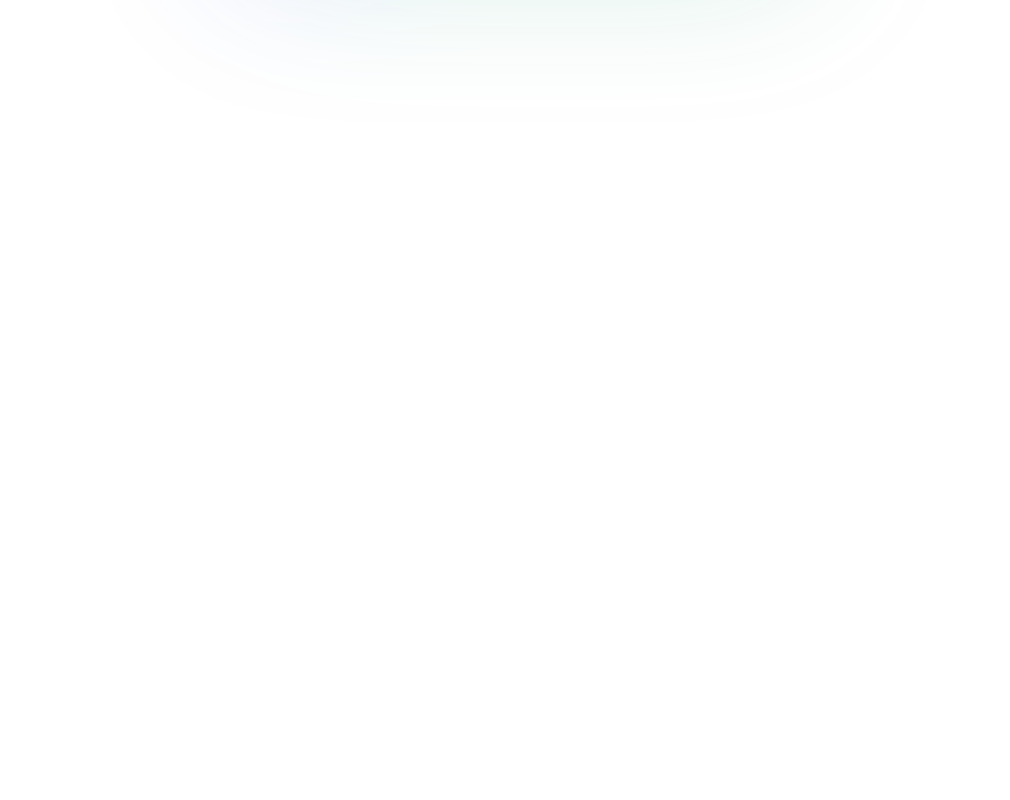
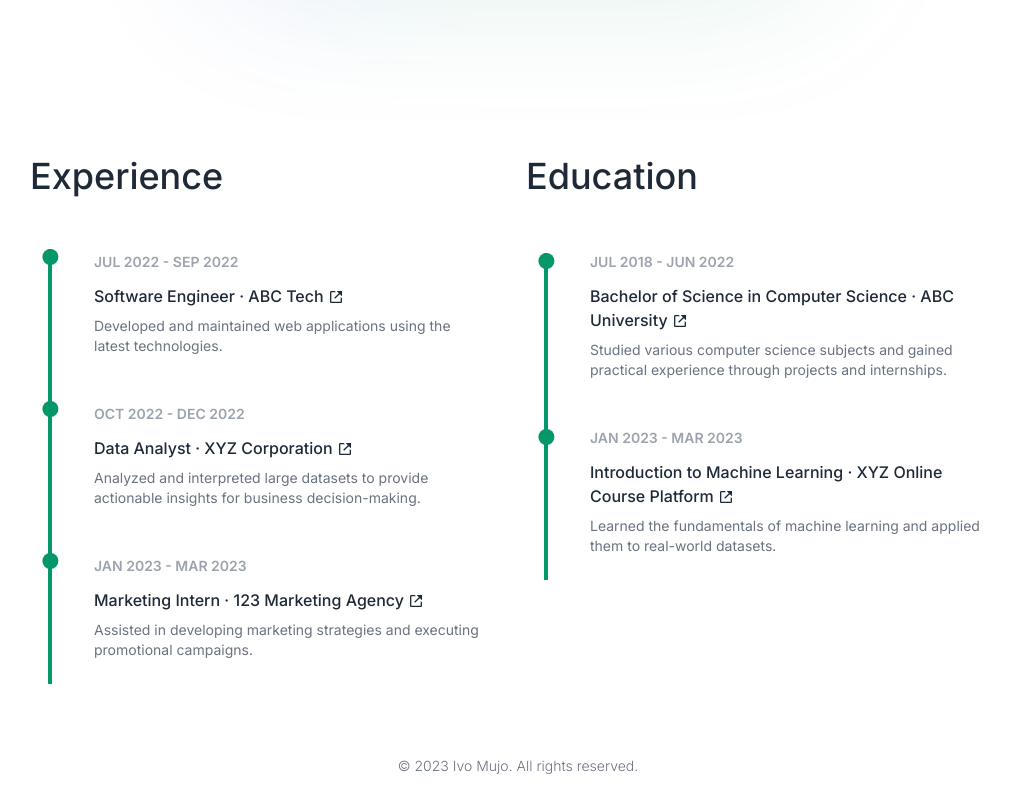
Before and after one commit to imujo/portfolio, a Next.js app: page / in a window 1280 px wide. Shown: the part 676-1476 px from the top of the page, without its empty margins (122-1132 px from the left). Before the commit the page ends 800 px from the top, so only its background shows below. Built offline with nearby package versions, Linux system fonts and the light colour scheme.

Commit message:
Add experience and education section

```diff
--- a/src/app/layout.tsx
+++ b/src/app/layout.tsx
@@ -20,6 +20,9 @@
       <body className={cn(inter.className, "dark:bg-slate-800")}>
         <Nav />
         {children}
+        <footer className="py-6 mt-12 text-sm font-light text-gray-500 flex justify-center items-center">
+          © 2023 Ivo Mujo. All rights reserved.
+        </footer>
       </body>
     </html>
   );
--- a/src/app/page.tsx
+++ b/src/app/page.tsx
@@ -1,9 +1,26 @@
+import SectionHeading from "@/components/SectionHeading";
+import TimelineElement from "@/components/TimelineElement";
+import { education, workExperience } from "@/mockdata";
 import Header from "@/sections/Header";
 
 export default function Home() {
   return (
     <main className=" px-6  max-w-5xl m-auto h-full">
       <Header />
+      <section className="flex lg:[&>div]:flex-1 gap-4 lg:items-start lg:justify-between flex-col lg:flex-row lg:mt-8   ">
+        <div>
+          <SectionHeading>Experience</SectionHeading>
+          {workExperience.map((element, i) => {
+            return <TimelineElement {...element} first={i === 0} />;
+          })}
+        </div>
+        <div className="mt-16 lg:mt-0">
+          <SectionHeading>Education</SectionHeading>
+          {education.map((element, i) => {
+            return <TimelineElement {...element} first={i === 0} />;
+          })}
+        </div>
+      </section>
     </main>
   );
 }
--- a/src/components/HeaderImage.tsx
+++ b/src/components/HeaderImage.tsx
@@ -5,7 +5,7 @@
 // TODO try to make it with Next Image
 const HeaderImage: FC<HeaderImageProps> = ({}) => {
   return (
-    <div className="relative h-56 w-56 rounded-full headerImageBg flex lg:h-[420px] lg:w-[420px] md:h-64 md:w-64 overflow-visible ">
+    <div className="relative h-44 w-44 rounded-full headerImageBg flex lg:h-[420px] lg:w-[420px] md:h-64 md:w-64 overflow-visible ">
       <img
         src="/header_img.png"
         alt="portrait"
--- /dev/null
+++ b/src/components/SectionHeading.tsx
@@ -0,0 +1,11 @@
+import { FC } from "react";
+
+const SectionHeading = ({ children }: { children?: string }) => {
+  return (
+    <h3 className="text-3xl lg:text-4xl font-medium text-gray-800 mb-8">
+      {children}
+    </h3>
+  );
+};
+
+export default SectionHeading;
--- a/src/components/TimelineElement.tsx
+++ b/src/components/TimelineElement.tsx
@@ -6,9 +6,9 @@
   from: string;
   to: string;
   title: string;
-  company: string;
+  subtitle: string;
   link: string;
-  index: number;
+  first?: boolean;
   description?: string;
   className?: string;
 }
@@ -17,17 +17,17 @@
   from,
   to,
   title,
-  company,
+  subtitle,
   link,
   description,
   className,
-  index,
+  first,
   ...rest
 }) => {
   return (
     <div
       className={cn(
-        "flex flex-col p-6 relative rounded-2xl hover:shadow-md [&>h4]:hover:text-blue-700 dark:shadow-white/10 dark:[&>h4]:hover:text-blue-600 transition-all cursor-pointer ",
+        "flex flex-col p-6 relative rounded-2xl hover:shadow-md [&>h4]:hover:text-blue-700 dark:shadow-white/10 dark:[&>h4]:hover:text-blue-600 transition-all cursor-pointer ml-10 ",
         className
       )}
       {...rest}
@@ -35,9 +35,9 @@
       <span className="mb-3 font-semibold text-sm text-gray-400 ">
         {from} - {to}
       </span>
-      <h4 className="flex items-center gap-[6px] mb-2 font-medium text-base text-gray-800 dark:text-white transition-colors">
-        {title} · {company}
-        <i>
+      <h4 className=" gap-[6px] mb-2 font-medium text-base text-gray-800 dark:text-white transition-colors">
+        {title} · {subtitle}
+        <i className="inline-block align-middle mb-[2px] ml-1">
           <BiLinkExternal />
         </i>
       </h4>
@@ -50,7 +50,7 @@
       <div
         className={cn(
           "w-1 bg-emerald-600 absolute left-[-22px] bottom-0",
-          index == 0 ? "h-[86%]" : "h-full"
+          first ? "h-[86%]" : "h-full"
         )}
       ></div>
       <div className="w-4 h-4 rounded-full bg-emerald-600 absolute left-[-22px] translate-x-[-35%] top-[14%]"></div>
--- /dev/null
+++ b/src/mockdata.ts
@@ -0,0 +1,68 @@
+type WorkExperience = {
+  from: string; // format: JUL 2022
+  to: string; // format: SEP 2022
+  title: string;
+  subtitle: string;
+  link: string; // url
+  description?: string; // my work description of what i did there
+};
+
+type Education = {
+  from: string; // format: JUL 2022
+  to: string; // format: SEP 2022
+  title: string; // What title you get after graduating or the name of the online course
+  subtitle: string; // the college or the online course platform
+  link: string; // url
+  description?: string; // my experience there
+};
+
+export const workExperience: WorkExperience[] = [
+  {
+    from: "JUL 2022",
+    to: "SEP 2022",
+    title: "Software Engineer",
+    subtitle: "ABC Tech",
+    link: "https://www.abctech.com",
+    description:
+      "Developed and maintained web applications using the latest technologies.",
+  },
+  {
+    from: "OCT 2022",
+    to: "DEC 2022",
+    title: "Data Analyst",
+    subtitle: "XYZ Corporation",
+    link: "https://www.xyzcorp.com",
+    description:
+      "Analyzed and interpreted large datasets to provide actionable insights for business decision-making.",
+  },
+  {
+    from: "JAN 2023",
+    to: "MAR 2023",
+    title: "Marketing Intern",
+    subtitle: "123 Marketing Agency",
+    link: "https://www.123marketingagency.com",
+    description:
+      "Assisted in developing marketing strategies and executing promotional campaigns.",
+  },
+];
+
+export const education: Education[] = [
+  {
+    from: "JUL 2018",
+    to: "JUN 2022",
+    title: "Bachelor of Science in Computer Science",
+    subtitle: "ABC University",
+    link: "https://www.abcuniversity.com",
+    description:
+      "Studied various computer science subjects and gained practical experience through projects and internships.",
+  },
+  {
+    from: "JAN 2023",
+    to: "MAR 2023",
+    title: "Introduction to Machine Learning",
+    subtitle: "XYZ Online Course Platform",
+    link: "https://www.xyzonlinecourses.com",
+    description:
+      "Learned the fundamentals of machine learning and applied them to real-world datasets.",
+  },
+];
--- a/src/sections/Header.tsx
+++ b/src/sections/Header.tsx
@@ -7,7 +7,7 @@
 
 const Header: FC<HeaderProps> = ({}) => {
   return (
-    <header className="relative flex flex-col py-12 gap-16 items-center  h-[calc(100vh-4rem)] lg:flex-row-reverse lg:justify-between lg:items-center  ">
+    <header className="relative flex flex-col py-12 gap-12 lg:gap-16 items-center  h-[calc(100vh-4rem)] lg:flex-row-reverse lg:justify-between lg:items-center min-h-[800px] lg:min-h-fit  ">
       <HeaderImage />
       <div className="flex flex-col items-center lg:items-start">
         <h1 className=" text-6xl font-bold text-center text-gray-800 mb-4 dark:text-white lg:text-start ">
```
